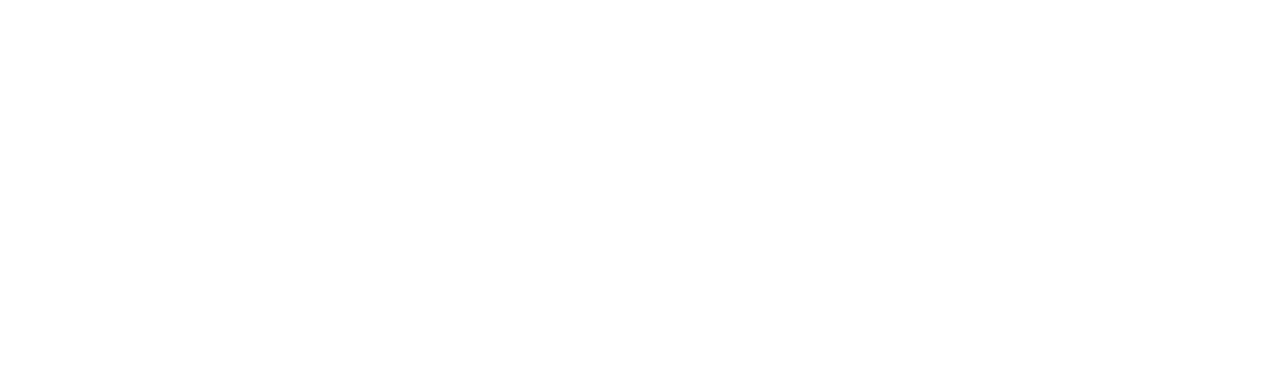
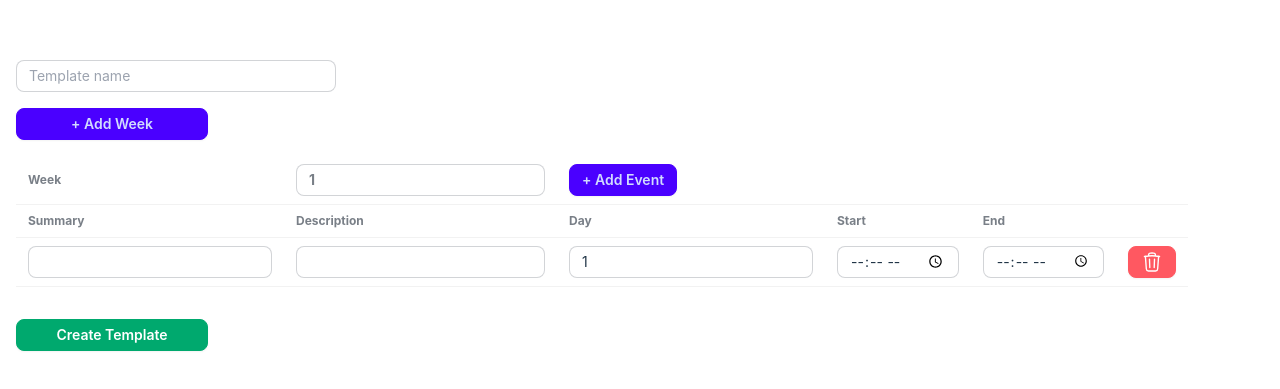
Before and after one commit to salt-community/PGP-CoursePlanner, a React (Vite) app in the folder Frontend/: page / in a window 1280 px wide. Shown: the part 195-584 px from the top of the page. Built offline with nearby package versions, Linux system fonts and the light colour scheme.

Commit message:
Change name from CreateTemplate to CreateModule

```diff
--- a/Frontend/src/App.tsx
+++ b/Frontend/src/App.tsx
@@ -1,11 +1,12 @@
 import './App.css'
+import CreateModule from './CreateTemplate/CreateModule'
 
 
 function App() {
 
   return (
     <>
-
+     <CreateModule/>
     </>
   )
 }
--- a/Frontend/src/CreateTemplate/CreateTemplate.tsx
+++ b/Frontend/src/CreateTemplate/CreateModule.tsx
@@ -1,7 +1,6 @@
 import { FormEvent, useRef, useState } from "react";
 import WeekTable from "./WeekTable/WeekTable"
 import { CalendarEvent } from "./WeekTable/Event/CalendarEvent";
-import { useNavigate } from "react-router-dom";
 
 export type Template = {
     id?: string;
@@ -15,8 +14,7 @@
     events: CalendarEvent[];
 }
 
-function CreateTemplate() {
-    const navigate = useNavigate();
+function CreateModule() {
     const [weeks, setWeeks] = useState<Week[]>([{
         number: 1,
         events: [{
@@ -89,4 +87,4 @@
         )
 }
 
-export default CreateTemplate
+export default CreateModule
--- a/Frontend/src/CreateTemplate/WeekTable/Event/CalendarEvent.tsx
+++ b/Frontend/src/CreateTemplate/WeekTable/Event/CalendarEvent.tsx
@@ -1,5 +1,5 @@
 import { Dispatch, SetStateAction } from "react"
-import { Week } from "../../CreateTemplate"
+import { Week } from "../../CreateModule"
 
 type Props = {
     setWeeks: Dispatch<SetStateAction<Week[]>>
--- a/Frontend/src/CreateTemplate/WeekTable/WeekTable.tsx
+++ b/Frontend/src/CreateTemplate/WeekTable/WeekTable.tsx
@@ -1,6 +1,6 @@
 import { Dispatch, RefObject, SetStateAction } from "react"
 import CalendarEvent from "./Event/CalendarEvent"
-import { Week } from "../CreateTemplate"
+import { Week } from "../CreateModule"
 
 type Props = {
     weeks : Week[],
--- a/Frontend/src/CreateTemplate/helpers.tsx
+++ b/Frontend/src/CreateTemplate/helpers.tsx
@@ -1,5 +1,5 @@
 import { startOfDay, addDays, addHours, addMinutes } from "date-fns";
-import { Week } from "./CreateTemplate";
+import { Week } from "./CreateModule";
 import { GoogleEvent } from "./WeekTable/Event/CalendarEvent";
 import { createCalendarTemplate } from "../../../api/CalendarApi";
 
```
